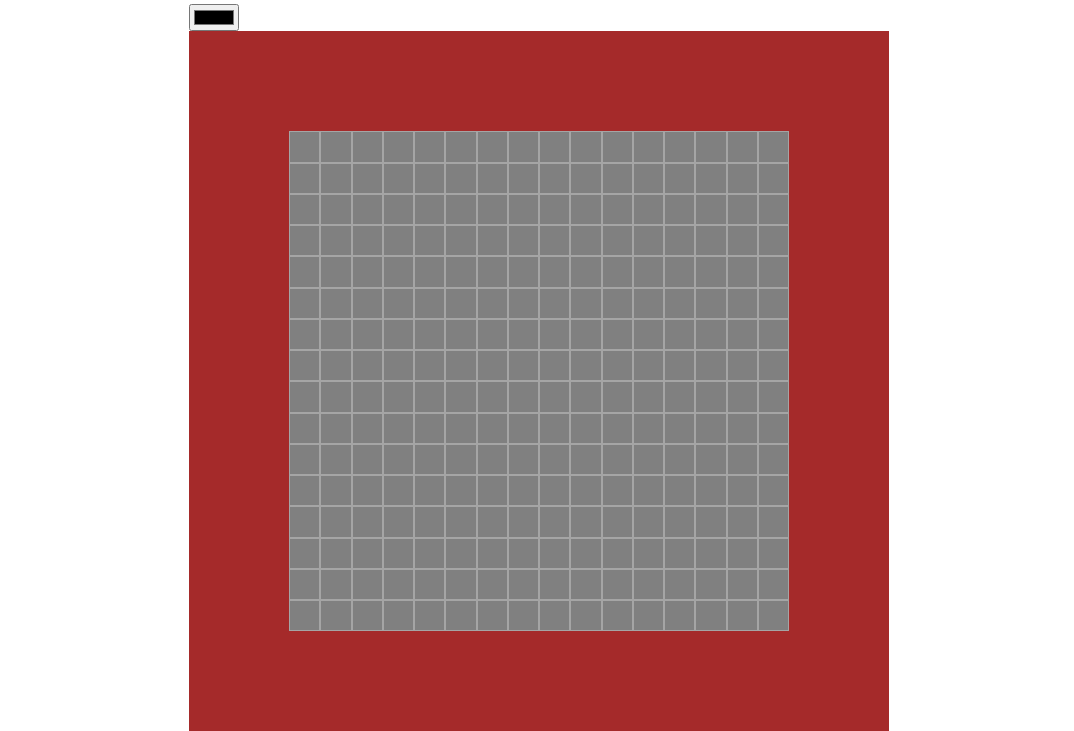
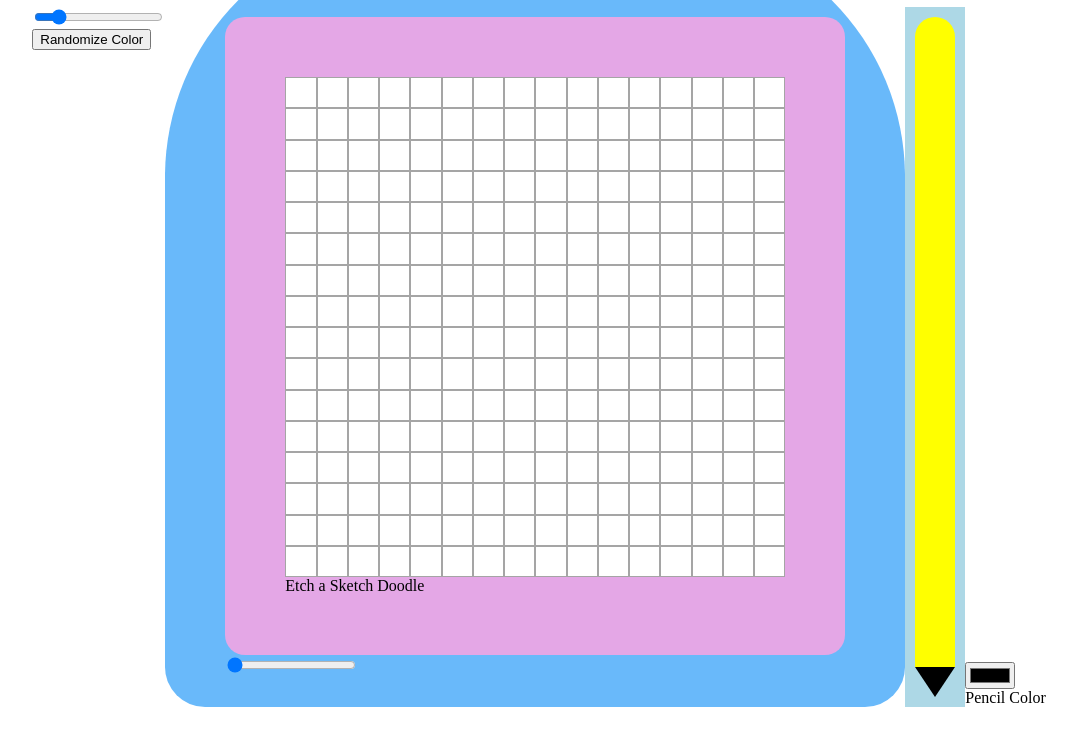
Before and after one commit to nlaureta/Etch-a-Sketch, a plain HTML site: page index.html in a window 1280 px wide. Shown: the part 83-814 px from the top of the page, without its empty margins (101-1175 px from the left). Drawn offline with Linux system fonts and the light colour scheme.

Commit message:
Added erase slider, color functions, and more styling
Erase slider to function like the Etch a Sketch Doodle. Button to choose color or randomize color. Styled to look more like Etch a Sketch Doodle.

```diff
--- a/css/index.css
+++ b/css/index.css
@@ -2,50 +2,95 @@ html,
 body {
     padding: 0;
     margin: 0;
-    width:100%;
-    height:100%
+    width: 100%;
+    height: 100%
 }
 
-body  {
-    display:flex;
-    justify-content:center;
+body {
+    display: flex;
+    justify-content: center;
     align-items: center;
     flex-shrink: 1;
 }
-.grid-container{
-    display:flex;
-    flex-wrap:wrap;
-    flex-shrink:1;
+
+.grid-container {
+    display: flex;
+    flex-wrap: wrap;
+    flex-shrink: 1;
     /* resize: both; */
-  /* overflow: auto; */
+    /* overflow: auto; */
     flex-direction: row;
-    justify-content:center;
+    justify-content: center;
     align-items: center;
     /* gap:10px; */
-    width:500px;
-    height:500px;
-    min-width:10%;
+    width: 500px;
+    height: 500px;
+    min-width: 10%;
+
     /* max-width:800px; */
     /* max-height:500px; */
 }
+
+.yellow-border {
+    background-color: rgba(228, 167, 230, 255);
+    border-radius: 20px;
+    padding: 60px;
+}
+
 .square {
     /* display:flex; */
-    background-color: grey;
+    background-color: white;
     /* max-width: 100%; */
-    border-width:thin;
+    border-width: thin;
     border-color: rgb(165, 165, 165);
-    border-style:solid;
-    flex-shrink:1;
+    border-style: solid;
+    flex-shrink: 1;
     /* max-height:100% */
     /* width:50px;
     height:50px; */
 }
-.sketch-container{
-    background-color: brown;
-    padding:100px;
+
+.sketch-container {
+    background-color: rgba(105, 185, 250, 255);
+    border-radius: 250px 250px 40px 40px;
+    padding: 90px 60px 30px 60px;
 }
 
-.control-container{
+.control-container {
+    display: flex;
+    flex-direction: column;
+}
+
+.overall-container {
+    display: flex;
+}
+
+.pencil-container {
+    background-color: lightblue;
+    padding: 10px;
+    margin-top: 80px;
+    height: 680px;
+}
+
+.pencil {
+    background-color: yellow;
+    width: 40px;
+    height: 650px;
+    border-top-right-radius: 50px;
+    border-top-left-radius: 50px;
+    /* border-bottom-left-radius: 700px;
+    border-bottom-right-radius: 700px; */
+}
+
+.pencil-tip {
+    width: 0;
+    height: 0;
+    border-left: 20px solid transparent;
+    border-right: 20px solid transparent;
+    border-top: 30px solid black;
+}
+.color-container{
     display:flex;
     flex-direction: column;
+    justify-content: flex-end;
 }
--- a/index.html
+++ b/index.html
@@ -14,10 +14,24 @@
         <div class="control-container">
             <h1>Controls</h1>
             <div><input type="range" min="1" max="100" value="16" class="slider"></div>
-            <div><input type="color" id="colorPicker"></button></div>
+            <div>
+                <!-- <input type="color" id="colorPicker"></input> -->
+                <button id="randomizeColor" value="Off" onclick="toggleButton(this)" ;>Randomize Color</button>
+            </div>
         </div>
         <div class='sketch-container'>
-            <div class="grid-container"></div>
+            <div class="yellow-border">
+                <div class="grid-container"></div>
+                Etch a Sketch Doodle
+            </div>
+            <div><input type="range" min="1" max="2" value="0" class="eraseSlider"></div>
+        </div>
+        <div class="pencil-container">
+            <div class="pencil"></div>
+            <div class="pencil-tip"></div>
+        </div>
+        <div class="color-container">
+            <input type="color" id="colorPicker">Pencil Color</input>
         </div>
     </div>
 
--- a/index.js
+++ b/index.js
@@ -1,16 +1,17 @@
 function createGrid(rc) {
     const container = document.querySelector('.grid-container');
     const containerSize = container.clientWidth;
-    const squareSize = containerSize / rc ;
-    container.innerHTML = ''; // Clear the existing grid
+    const squareSize = containerSize / rc;
+
+    container.innerHTML = '';
     console.log(containerSize);
     for (let i = 0; i < rc; i++) {
         for (let j = 0; j < rc; j++) {
             const square = document.createElement('div');
             square.className = 'square';
 
-            square.style.width = `${squareSize-2}px`;
-            square.style.height = `${squareSize-2}px`;
+            square.style.width = `${squareSize - 2}px`;
+            square.style.height = `${squareSize - 2}px`;
             // square.style.width = `50px`;
             // square.style.height = '50px';
             container.appendChild(square);
@@ -19,30 +20,55 @@ function createGrid(rc) {
 
 }
 
+function toggleButton(button) {
+    if (button.value === "Off") {
+        button.value = "On"
+        console.log("on")
+    } else {
+        console.log("off");
+        button.value = "Off"
+    }
+}
+
 function draw() {
     const squares = document.querySelectorAll('.square');
+    const squareColor = document.querySelector('#colorPicker');
+    const pencilTip = document.querySelector('.pencil-tip');
+
+    let randomColorToggle = document.querySelector('#randomizeColor');
 
     squares.forEach((square) => {
         square.addEventListener('mouseover', function () {
-            // if (e.type == "mousedown") {
-            //     //code triggers on hold
+            const randomColor = Math.floor(Math.random() * 16777215).toString(16);
 
-            //     console.log("hold");
-            // }
-            square.style.backgroundColor = 'black';
+            if (randomColorToggle.value === "Off") {
+                square.style.backgroundColor = squareColor.value;
+                squareColor.disabled = false;
+                pencilTip.style.borderTopColor = squareColor.value;
+            } else if (randomColorToggle.value === "On") {
+                square.style.backgroundColor = "#" + randomColor;
+                squareColor.disabled = true;
+                pencilTip.style.borderTopColor = "#" + randomColor;
+            }
+
             console.log('hovering');
         });
     });
 }
 
 let squareSize = document.querySelector('.slider');
-
-squareSize.addEventListener('input', function() {
+squareSize.addEventListener('input', function () {
     createGrid(this.value);
     draw();
+});
 
+const eraseSlider = document.querySelector('.eraseSlider');
+eraseSlider.addEventListener('input', function () {
+    if (eraseSlider.value === "1" || eraseSlider.value === "2") {
+        createGrid(squareSize.value);
+        draw();
+    }
+});
 
-})
 createGrid(squareSize.value);
-
 draw();
```
